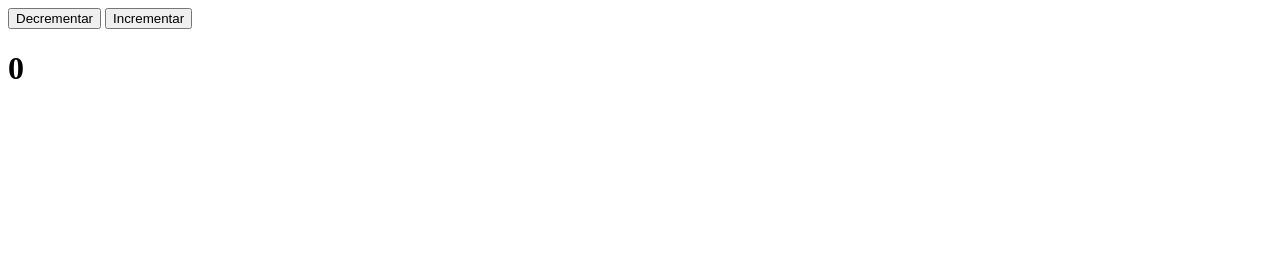
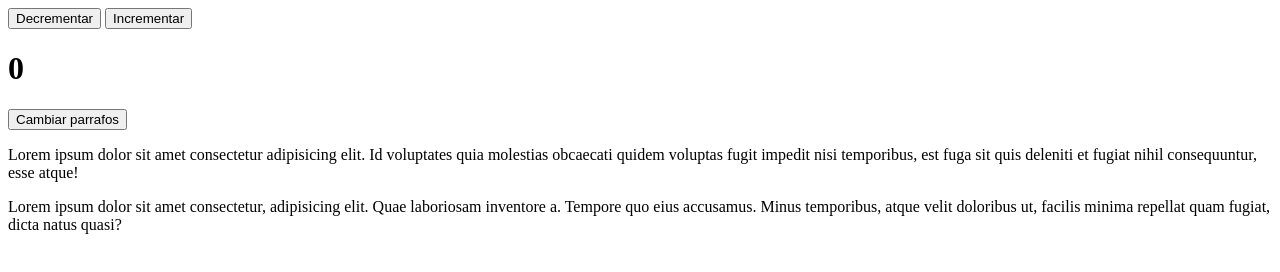
Before and after one commit to JC-IFTS24/Julian-Campos-ejercicios-JS, a plain HTML site: page index.html in a window 1280 px wide. Drawn offline with Linux system fonts and the light colour scheme.

Commit message:
Ejer 5,6 y html

```diff
--- a/ejer5.js
+++ b/ejers5-6.js
@@ -13,3 +13,16 @@ function contadorMod(seleccion){
     }
     document.getElementById("contador").textContent = contador;
 }
+
+/* +++++++++++++++++++++++++++++++++++++ EJER 6 +++++++++++++++++++++++++++++++++++++
+Cambiar Texto de Párrafos
+Seleccionar todos los elementos p de la página y cambiar su texto al hacer
+click en un botón. */
+
+function cambiarP(){
+    const parrafos = document.querySelectorAll("p");
+    parrafos.forEach(textoP => {
+        textoP.textContent = "Se cambiaron los parrafos, yea";
+    })
+
+}
--- a/index.html
+++ b/index.html
@@ -7,10 +7,23 @@
 </head>
 <body>
     <div>
-        <button id="decremento" type="button" onclick="contadorMod('decrementar')">Decrementar</button>
-        <button id="incremento" type="button" onclick="contadorMod('incrementar')">Incrementar</button>
+        <button id="btnDecremento" type="button" onclick="contadorMod('decrementar')">Decrementar</button>
+        <button id="btnIncremento" type="button" onclick="contadorMod('incrementar')">Incrementar</button>
         <h1 id="contador">0</h1>
     </div>
-    <script src="./ejer5.js"></script>
+    <div>
+        <button id="btnColor" type="button" onclick="cambiarP()">Cambiar parrafos</button>
+        <p>
+        Lorem ipsum dolor sit amet consectetur adipisicing elit.
+         Id voluptates quia molestias obcaecati quidem voluptas fugit impedit nisi temporibus,
+         est fuga sit quis deleniti et fugiat nihil consequuntur, esse atque!
+        </p>
+        <p>
+        Lorem ipsum dolor sit amet consectetur, adipisicing elit.
+        Quae laboriosam inventore a. Tempore quo eius accusamus. Minus temporibus,
+        atque velit doloribus ut, facilis minima repellat quam fugiat, dicta natus quasi?
+        </p>
+    </div>
+    <script src="./ejers5-6.js"></script>
 </body>
 </html>
```
